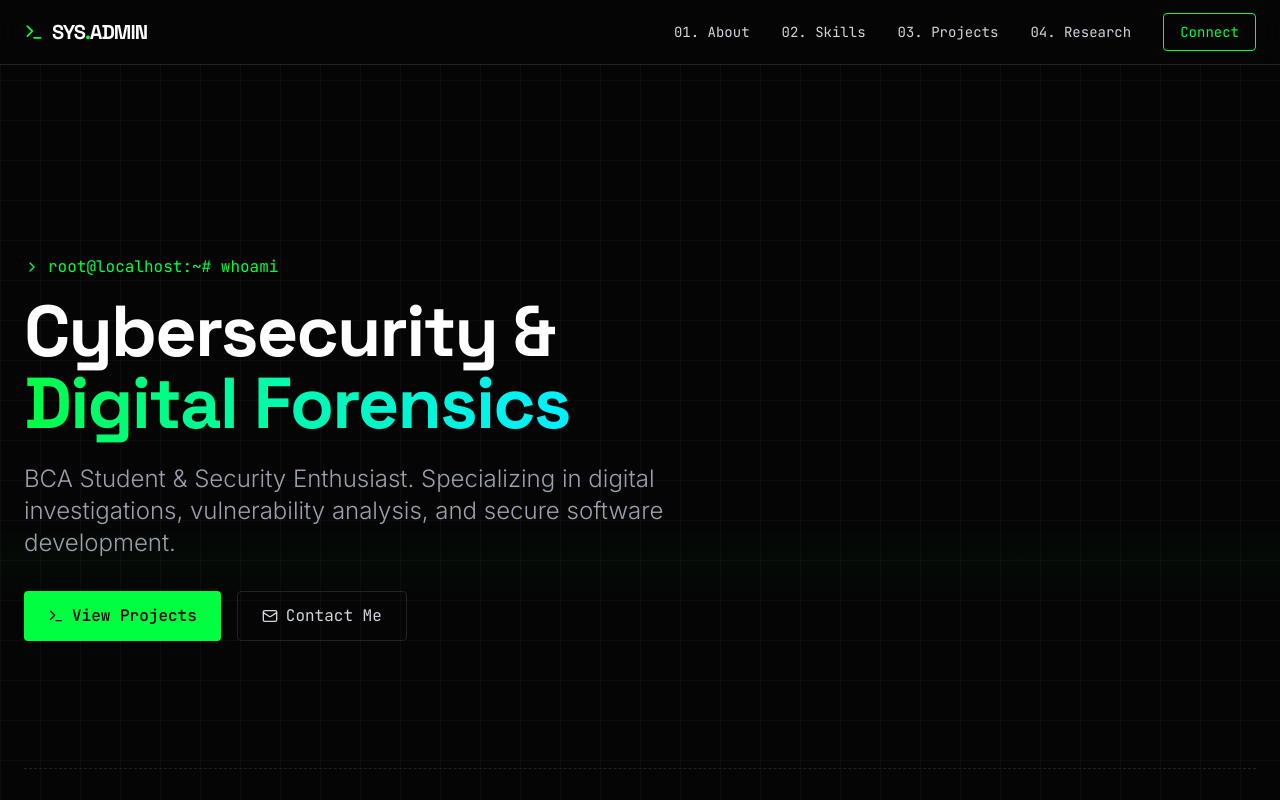
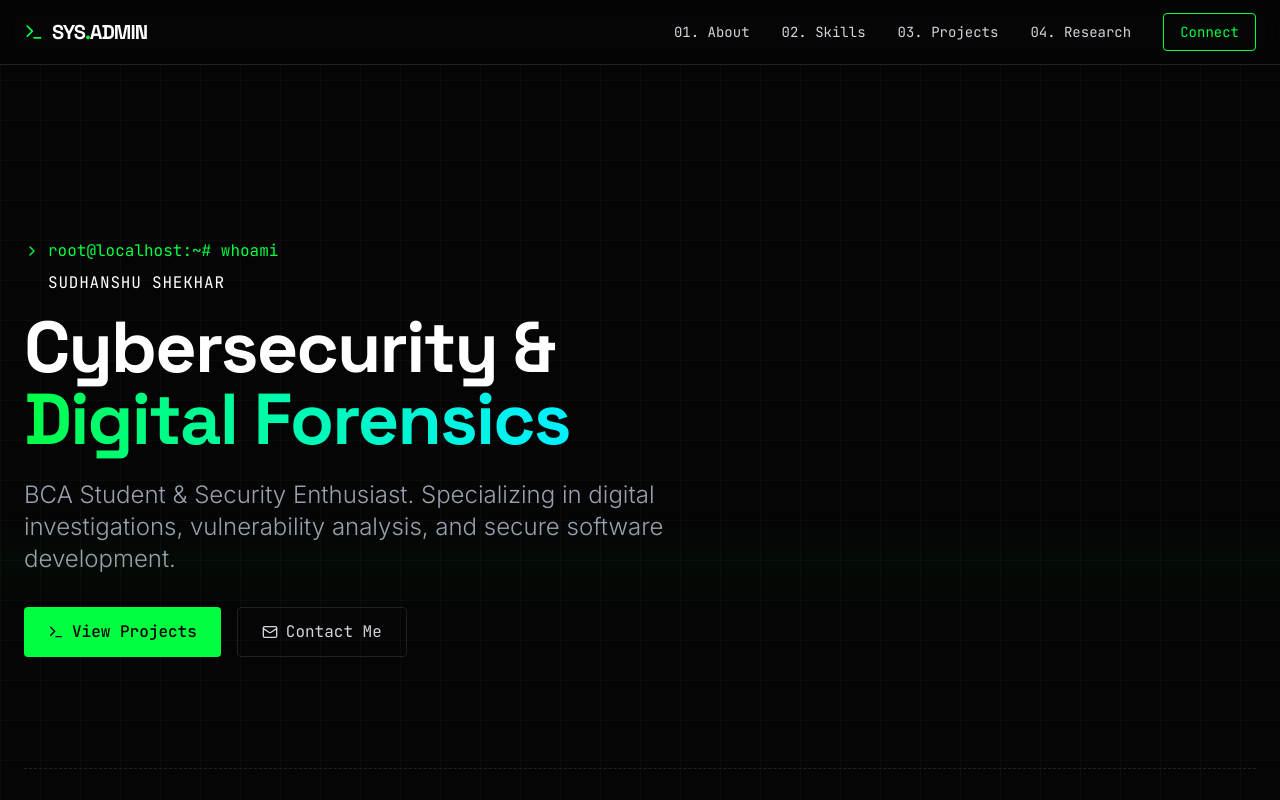
Before and after one commit to Githubxsanu/own-portfolio, a React (Vite) app: page / in a window 1280 px wide. Shown: the top 800 px of the page. Built offline with nearby package versions, Linux system fonts and the light colour scheme.

Commit message:
adding cmd answe sudhanshu

```diff
--- a/src/App.tsx
+++ b/src/App.tsx
@@ -83,8 +83,11 @@ export default function App() {
             animate={{ opacity: 1, y: 0 }}
             transition={{ duration: 0.5 }}
           >
-            <p className="font-mono text-cyber-green mb-4 flex items-center gap-2">
+            <p className="font-mono text-cyber-green mb-2 flex items-center gap-2">
               <ChevronRight className="w-4 h-4" /> root@localhost:~# whoami
+            </p>
+            <p className="font-mono text-white mb-4 ml-6 uppercase tracking-wider">
+              sudhanshu shekhar
             </p>
             <h1 className="font-display text-5xl md:text-7xl font-bold text-white mb-6 tracking-tight cursor-default">
               <ScrambleText text="Cybersecurity &" /> <br />
```
